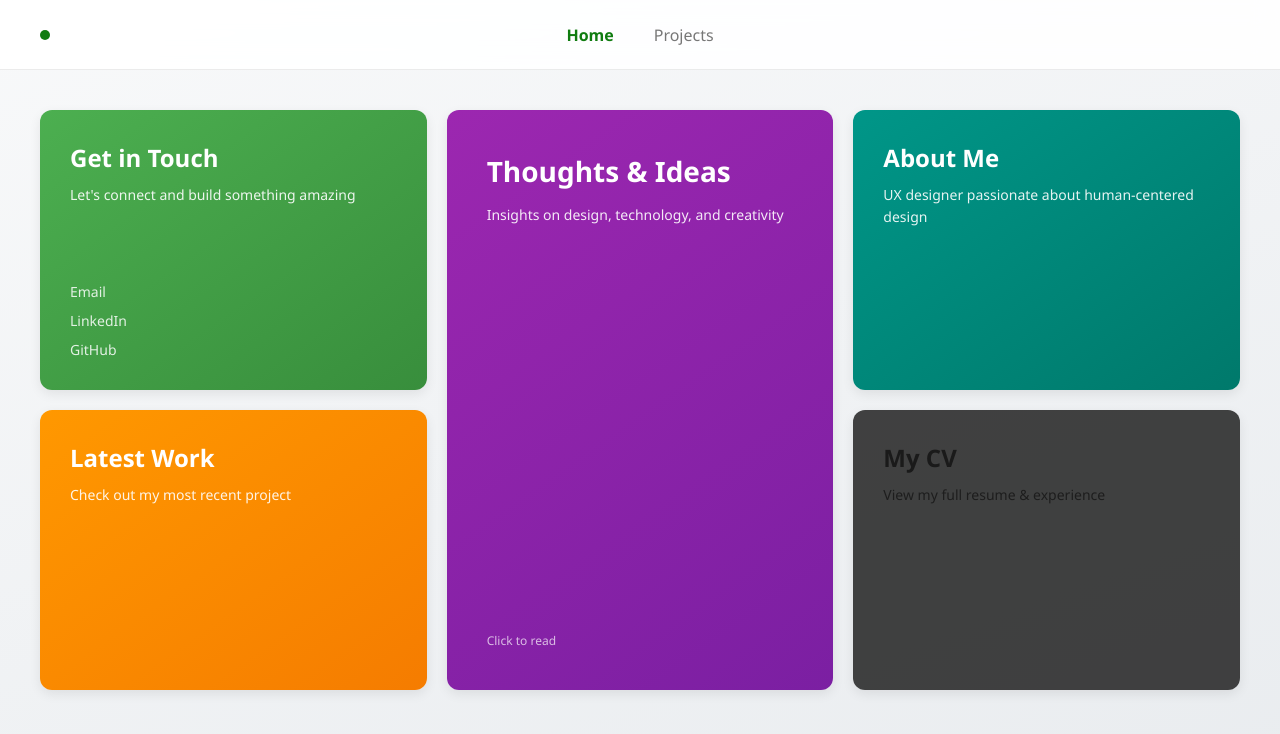
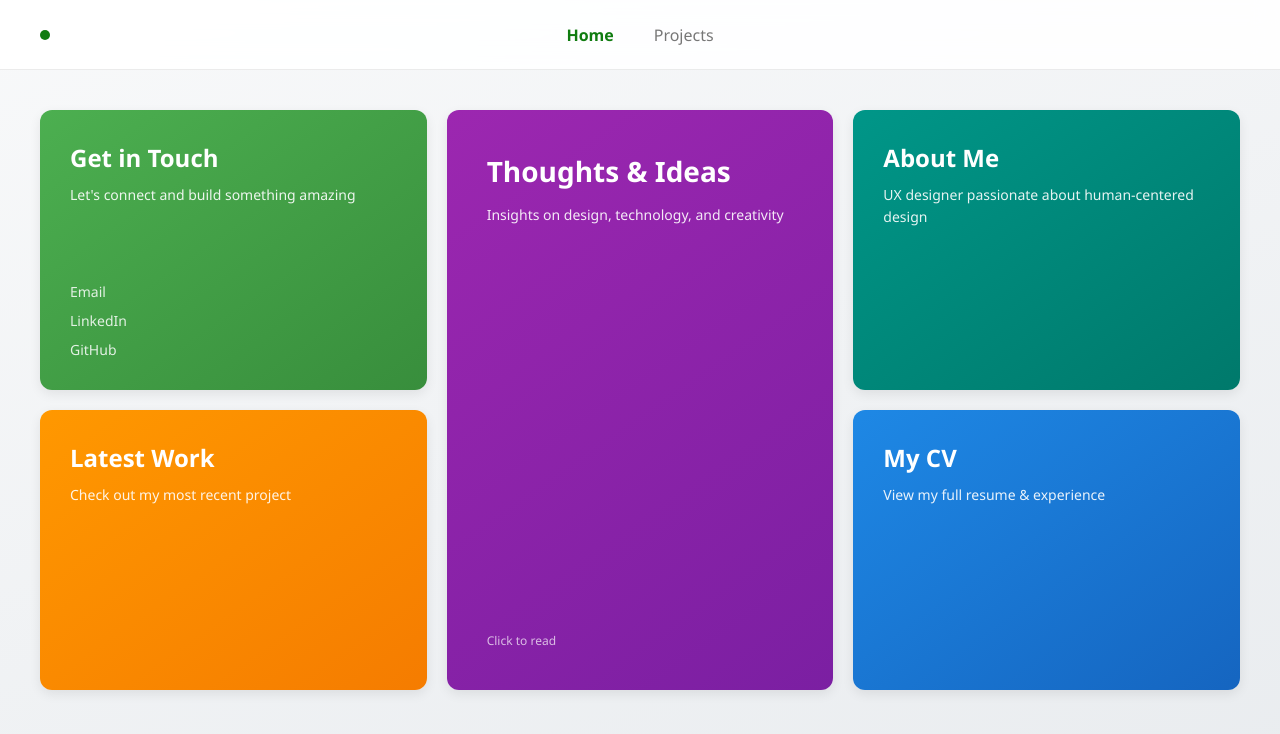
Before and after one commit to ishaaqWVG972/portfolio, a website: page index.html in a window 1280 px wide. Drawn offline with nearby package versions, Linux system fonts and the light colour scheme.

Commit message:
Meaningful message

```diff
--- a/styles.css
+++ b/styles.css
@@ -22,6 +22,7 @@
     --tile-purple: linear-gradient(145deg, rgb(156, 39, 176) 0%, rgb(123, 31, 162) 100%);
     --tile-teal: linear-gradient(145deg, rgb(0, 150, 136) 0%, rgb(0, 121, 107) 100%);
     --tile-coral: linear-gradient(145deg, rgb(255, 87, 34) 0%, rgb(230, 74, 25) 100%);
+    --tile-blue: linear-gradient(145deg, rgb(30, 136, 229) 0%, rgb(21, 101, 192) 100%);
 
     /* Backgrounds */
     --bg-primary: #f5f5f5;
@@ -350,25 +351,22 @@ body {
     color: var(--text-on-dark);
 }
 
-/* CV Tile */
+/* CV Tile - Blue */
 .tile-cv {
     display: block;
     text-decoration: none;
-    background: rgba(20, 20, 20, 0.8);
-    border: 2px solid var(--xbox-darker-green);
-    color: var(--xbox-white);
+    background: var(--tile-blue);
+    color: var(--text-on-dark);
+    border: none;
 }
 
 .tile-cv:hover {
-    border-color: var(--xbox-green);
-    box-shadow: 0 10px 40px rgba(119, 187, 68, 0.3);
-    background: linear-gradient(135deg, rgba(20, 20, 20, 0.8), rgba(119, 187, 68, 0.1));
-    transform: scale(1.05) translateY(-5px);
+    box-shadow: 0 12px 32px rgba(30, 136, 229, 0.4);
 }
 
 .tile-cv .tile-title,
 .tile-cv .tile-description {
-    color: var(--xbox-white);
+    color: var(--text-on-dark);
 }
 
 /* Contact Links */
```
